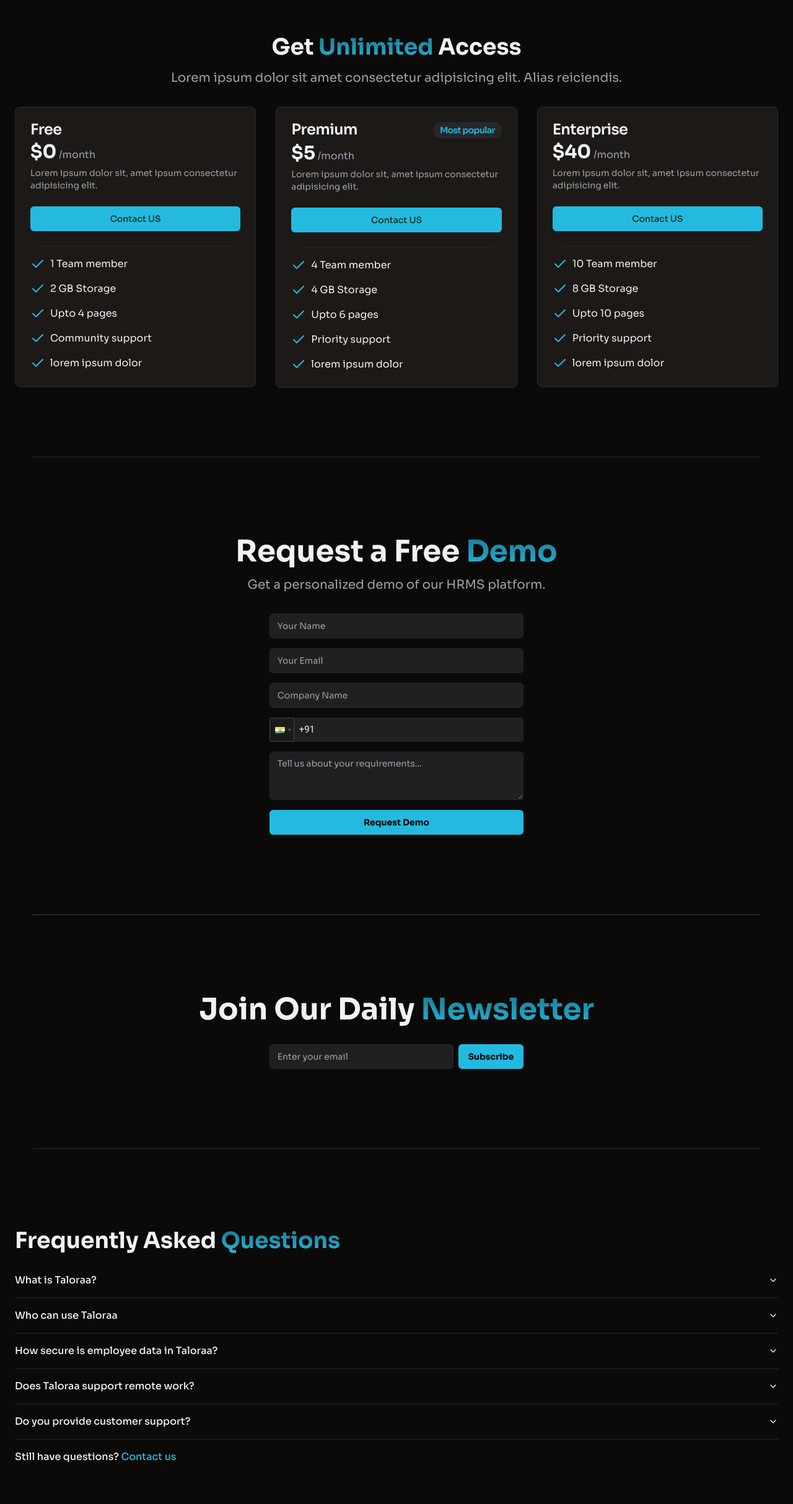
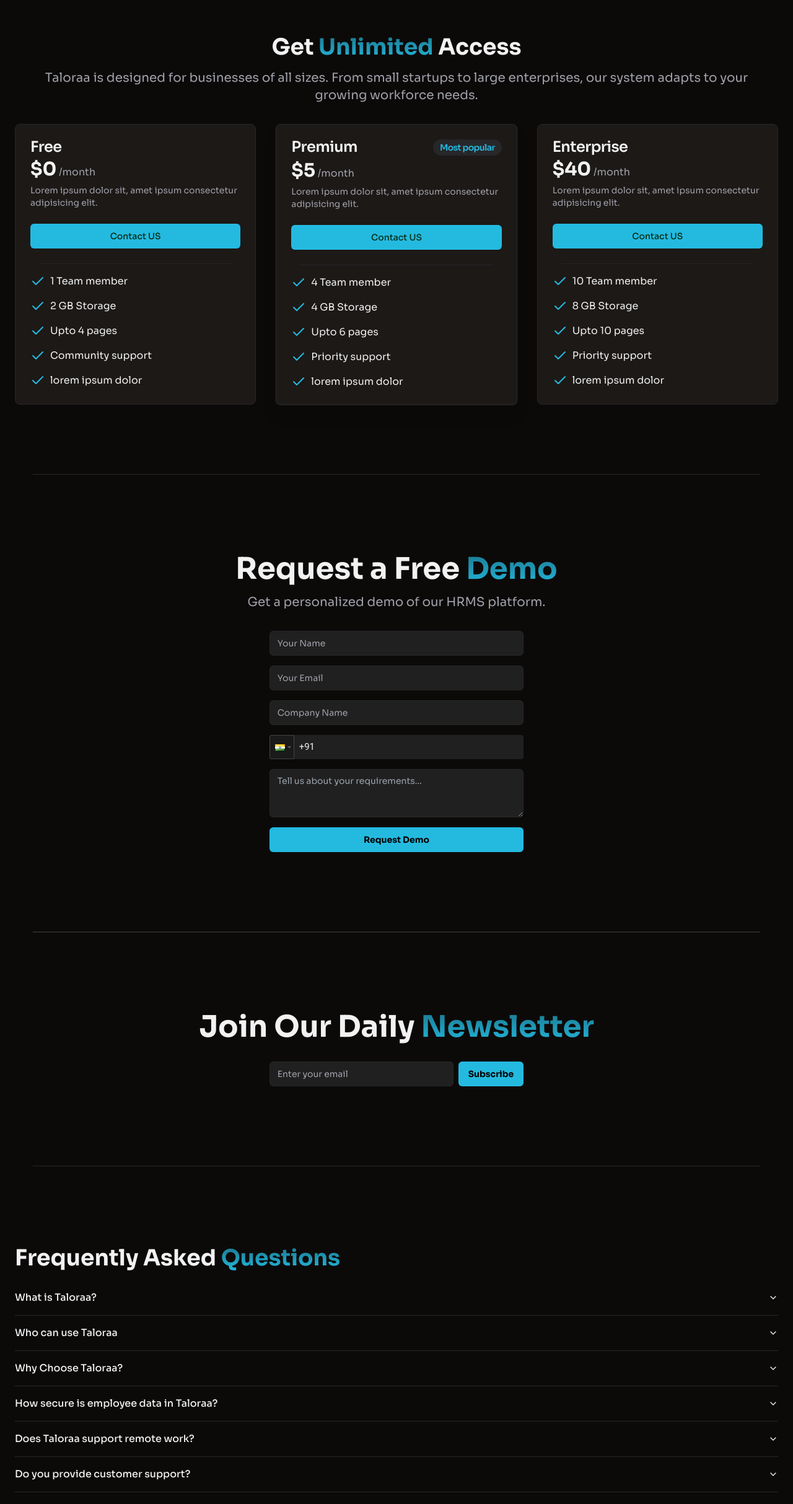
Before and after one commit to Rajendraprasad02/taloraa_landing_page, a React (Vite) app: page / in a window 1280 px wide. Shown: the part 5866-8293 px from the top of the page at 62% size. Built offline with nearby package versions, Linux system fonts and the light colour scheme.

Commit message:
contet cahnged

```diff
--- a/src/components/FAQ.tsx
+++ b/src/components/FAQ.tsx
@@ -22,6 +22,12 @@
     question: "Who can use Taloraa",
     answer:
       "Taloraa is ideal for startups, SMEs, and large enterprises looking to digitalize their HR processes, improve efficiency, and ensure compliance with labor laws.",
+    value: "item-2",
+  },
+  {
+    question: "Why Choose Taloraa?",
+    answer:
+      "Taloraa is an intuitive and powerful Human Resource Management System (HRMS) designed to enhance workforce management, boost productivity, and streamline HR functions with ease. Whether you're managing employee records, recruitment, or performance.",
     value: "item-2",
   },
   {
--- a/src/components/Pricing.tsx
+++ b/src/components/Pricing.tsx
@@ -83,9 +83,9 @@
         </span>
         Access
       </h2>
-      <h3 className="text-xl text-center text-muted-foreground pt-4 pb-8">
-        Lorem ipsum dolor sit amet consectetur adipisicing elit. Alias
-        reiciendis.
+      <h3 className="text-xl text-center text-muted-foreground pt-4 pb-8 px-10  ">
+        Taloraa is designed for businesses of all sizes. From small startups to
+        large enterprises, our system adapts to your growing workforce needs.
       </h3>
       <div className="grid md:grid-cols-2 lg:grid-cols-3 gap-8">
         {pricingList.map((pricing: PricingProps) => (
```
